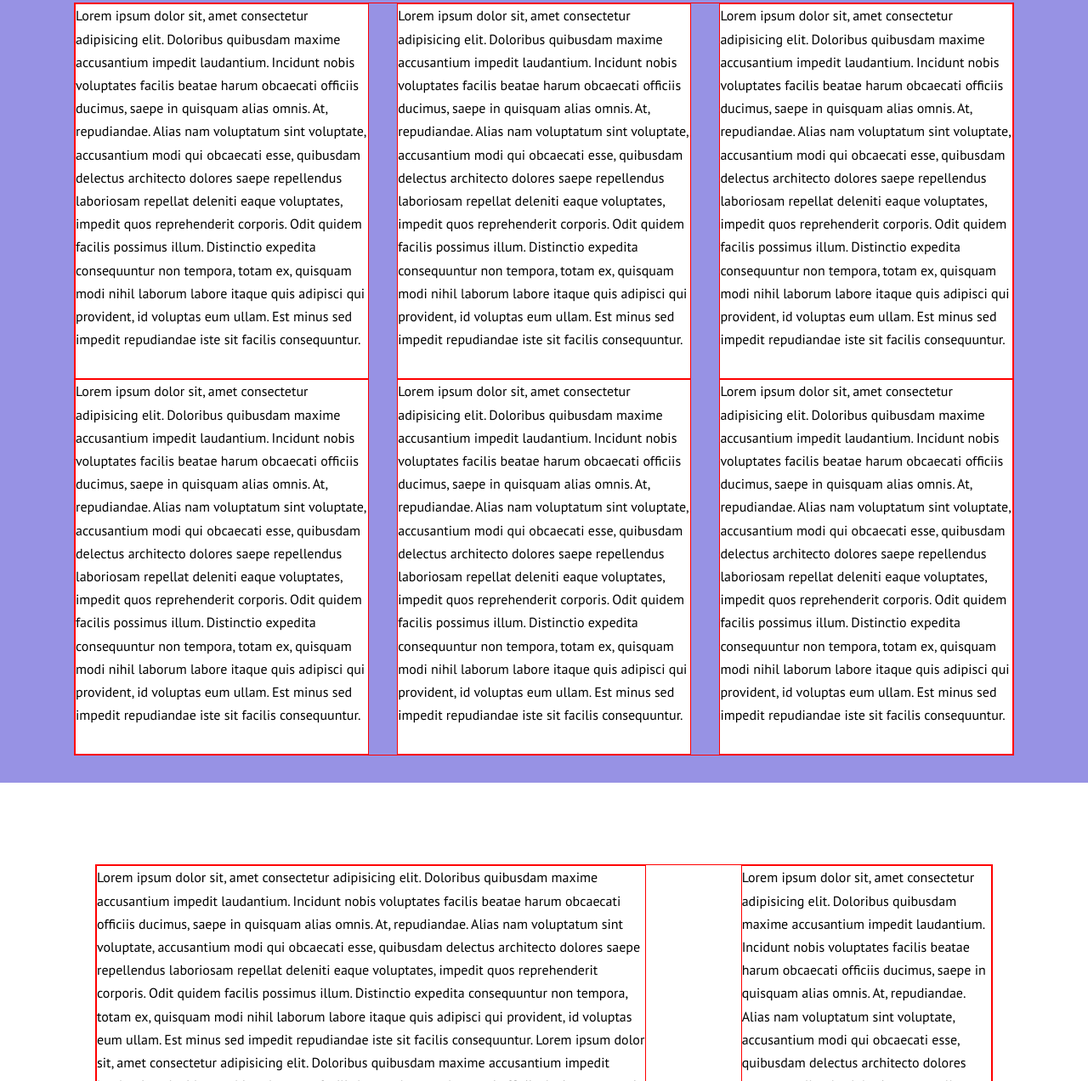
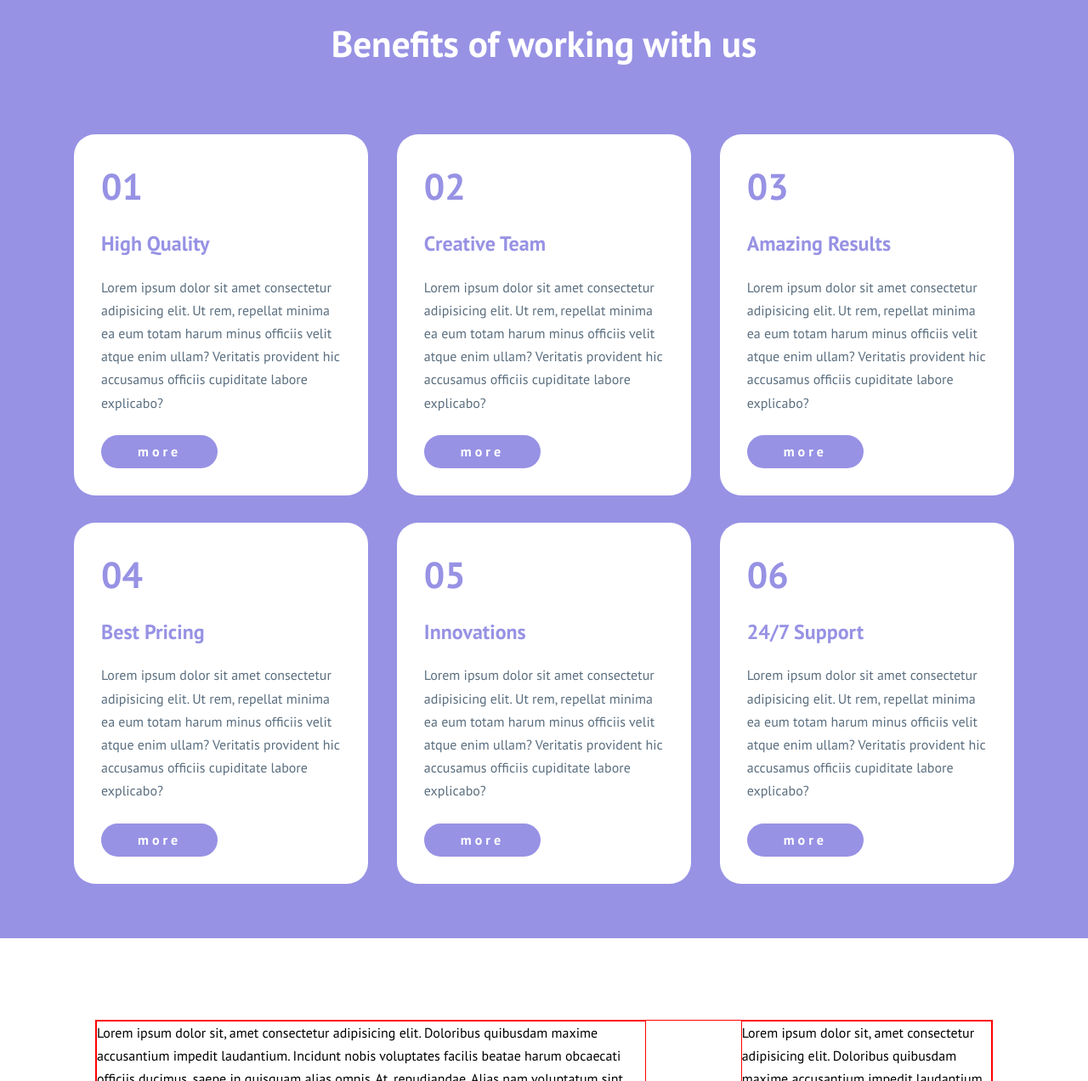
Before and after one commit to cibs84/htmlcss-responsive-layout, a plain HTML site: page index.html in a window 1280 px wide. Shown: the part 3179-4451 px from the top of the page at 85% size. Drawn offline with Linux system fonts and the light colour scheme.

Commit message:
SECTIONS Testimonials and Benefits completed

```diff
--- a/css/style.css
+++ b/css/style.css
@@ -190,9 +190,6 @@ header .container nav.flex-container ul.flex-container li {
 
 #testimonials .container .columns.flex-container {
     flex-wrap: wrap;
-
-    /* TEST */
-    border: 1px solid red;
 }
 
 #testimonials .container .columns.flex-container .col {
@@ -200,9 +197,6 @@ header .container nav.flex-container ul.flex-container li {
     width: 100%;
     padding-bottom: 2rem;
     color: white;
-
-    /* TEST */
-    border: 1px solid red;
 }
 
 #testimonials .container .columns.flex-container .col.description {
@@ -239,6 +233,7 @@ header .container nav.flex-container ul.flex-container li {
     background-color: #9792e4;
     text-align: center;
     justify-content: center;
+    border-radius: 50px;
 }
 
 #testimonials .container .columns.flex-container .col .card cite {
@@ -246,6 +241,7 @@ header .container nav.flex-container ul.flex-container li {
     font-style: normal;
     font-size: 1.4rem;
     margin-top: 1.5rem;
+    display: block;
 }
 
 #testimonials .container .columns.flex-container .col .card .image-box {
@@ -269,24 +265,57 @@ header .container nav.flex-container ul.flex-container li {
     background-color: #9792e4;
 }
 
+#benefits .container h2 {
+    color: white;
+    font-size: 2.7rem;
+    margin: 2rem 0 5rem;
+    text-align: center;
+    line-height: 3.3rem;
+}
+
 #benefits .container .columns.flex-container {
     flex-wrap: wrap;
     justify-content: space-between;
-
-    /* TEST */
-    border: 1px solid red;
 }
 
 #benefits .container .columns.flex-container .col {
-    width: 100%;
     padding-bottom: 2rem;
-    color: black;
-    background-color: white;
-
-    /* TEST */
-    border: 1px solid red;
 }
 
+#benefits .col .card {
+    background-color: white;
+    align-items: center;
+}
+
+#benefits .col .card .number {
+    width: 100%;
+    color: #9792e4;
+    font-size: 2.7rem;
+    font-weight: 800;
+    margin-top: 1rem;
+}
+
+#benefits .col .card h3 {
+    color: #9792e4;
+    font-size: 1.5rem;
+    margin: 2.5rem 0 1.5rem;
+}
+
+#benefits .col .card p {
+    line-height: 1.7rem;
+    font-weight: 500;
+    color: #5a6e7f;
+}
+
+#benefits .col .card a {
+    font-weight: 600;
+    color: white;
+    letter-spacing: 0.25rem;
+    background-color: #9792e4;
+    border-radius: 20px;
+    padding: 6px 43px;
+    margin-top: 1.5rem;
+}
 /* SECTION - About Us */
 #about-us {
     padding-top: 6rem;
@@ -383,7 +412,8 @@ footer .container > div {
     }
 
     #testimonials .container .columns.flex-container .col .card .quote-box {
-        width: 75%;
+        width: calc(100% - 200px);
+        padding-left: 2rem;
     }
 
     /* SECTION - About Us */
@@ -454,6 +484,11 @@ footer .container > div {
         margin: 0 auto;
     }
 
+    /* SECTION - Testimonials */
+    #testimonials .container .columns.flex-container .col .card .quote-box {
+        padding-left: 3.5rem;
+    }
+
     /* SECTION - Benefits */
     #benefits .container .columns.flex-container .col {
         width: calc((100% / 3) - 1.4rem);
--- a/index.html
+++ b/index.html
@@ -194,10 +194,12 @@
                     <div class="col">
                         <div class="card flex-container">
 
+                            <!-- Image -->
                             <div class="image-box">
                                 <img src="img/testimonial1.jpg" alt="Nat Reynold Picture">
                             </div>
 
+                            <!-- Quote -->
                             <div class="quote-box">
                                 <blockquote>
                                     <i class="fa-solid fa-quote-left"></i>
@@ -208,17 +210,18 @@
                                 <cite>NAT REYNOLDS</cite>
                             </div>
                         </div>
-
                     </div>
 
                     <!-- Testimonial -->
                     <div class="col">
                         <div class="card flex-container">
 
+                            <!-- Image -->
                             <div class="image-box">
-                                <img src="img/testimonial1.jpg" alt="Nat Reynold Picture">
+                                <img src="img/testimonial2.jpg" alt="Celia Almeda Picture">
                             </div>
 
+                            <!-- Quote -->
                             <div class="quote-box">
                                 <blockquote>
                                     <i class="fa-solid fa-quote-left"></i>
@@ -226,31 +229,31 @@
                                     <i class="fas fa-quote-right"></i>
                                 </blockquote>
 
-                                <cite>NAT REYNOLDS</cite>
+                                <cite>CELIA ALMEDA</cite>
                             </div>
                         </div>
-
                     </div>
 
                     <!-- Testimonial -->
                     <div class="col">
                         <div class="card flex-container">
 
+                            <!-- Image -->
                             <div class="image-box">
-                                <img src="img/testimonial1.jpg" alt="Nat Reynold Picture">
+                                <img src="img/testimonial3.jpg" alt="Bob Roberts Picture">
                             </div>
 
+                            <!-- Quote -->
                             <div class="quote-box">
                                 <blockquote>
-                                    <i class="fa-solid fa-quote-left"></i>
+                                    <span><i class="fa-solid fa-quote-left"></i></span>
                                     Lorem ipsum, dolor sit amet consectetur adipisicing elit. Repellat, provident laudantium consequuntur architecto tenetur sint iusto maiores eveniet perferendis dolorum ipsa.
                                     <i class="fas fa-quote-right"></i>
                                 </blockquote>
 
-                                <cite>NAT REYNOLDS</cite>
+                                <cite>BOB ROBERTS</cite>
                             </div>
                         </div>
-
                     </div>
 
                 </div>
@@ -260,48 +263,113 @@
         <!-- SECTION - Benefits -->
         <section id="benefits">
             <div class="container">
+
+                <!-- Title -->
+                <h2>Benefits of working with us</h2>
+
+                <!-- Columns Benefits -->
                 <div class="columns flex-container">
 
                     <!-- Benefit -->
                     <div class="col">
-                        Lorem ipsum dolor sit, amet consectetur adipisicing elit. Doloribus quibusdam maxime accusantium impedit laudantium. Incidunt nobis voluptates facilis beatae harum obcaecati officiis ducimus, saepe in quisquam alias omnis. At, repudiandae.
-                        Alias nam voluptatum sint voluptate, accusantium modi qui obcaecati esse, quibusdam delectus architecto dolores saepe repellendus laboriosam repellat deleniti eaque voluptates, impedit quos reprehenderit corporis. Odit quidem facilis possimus illum.
-                        Distinctio expedita consequuntur non tempora, totam ex, quisquam modi nihil laborum labore itaque quis adipisci qui provident, id voluptas eum ullam. Est minus sed impedit repudiandae iste sit facilis consequuntur.
+                        <div class="card flex-container">
+
+                            <div class="number">
+                                01
+                            </div>
+
+                            <h3>High Quality</h3>
+
+                            <p>Lorem ipsum dolor sit amet consectetur adipisicing elit. Ut rem, repellat minima ea eum totam harum minus officiis velit atque enim ullam? Veritatis provident hic accusamus officiis cupiditate labore explicabo?</p>
+
+                            <!-- Button -->
+                            <a href="#">more</a>
+                        </div>
                     </div>
 
                     <!-- Benefit -->
                     <div class="col">
-                        Lorem ipsum dolor sit, amet consectetur adipisicing elit. Doloribus quibusdam maxime accusantium impedit laudantium. Incidunt nobis voluptates facilis beatae harum obcaecati officiis ducimus, saepe in quisquam alias omnis. At, repudiandae.
-                        Alias nam voluptatum sint voluptate, accusantium modi qui obcaecati esse, quibusdam delectus architecto dolores saepe repellendus laboriosam repellat deleniti eaque voluptates, impedit quos reprehenderit corporis. Odit quidem facilis possimus illum.
-                        Distinctio expedita consequuntur non tempora, totam ex, quisquam modi nihil laborum labore itaque quis adipisci qui provident, id voluptas eum ullam. Est minus sed impedit repudiandae iste sit facilis consequuntur.
+                        <div class="card flex-container">
+
+                            <div class="number">
+                                02
+                            </div>
+
+                            <h3>Creative Team</h3>
+
+                            <p>Lorem ipsum dolor sit amet consectetur adipisicing elit. Ut rem, repellat minima ea eum totam harum minus officiis velit atque enim ullam? Veritatis provident hic accusamus officiis cupiditate labore explicabo?</p>
+
+                            <!-- Button -->
+                            <a href="#">more</a>
+                        </div>
                     </div>
 
                     <!-- Benefit -->
                     <div class="col">
-                        Lorem ipsum dolor sit, amet consectetur adipisicing elit. Doloribus quibusdam maxime accusantium impedit laudantium. Incidunt nobis voluptates facilis beatae harum obcaecati officiis ducimus, saepe in quisquam alias omnis. At, repudiandae.
-                        Alias nam voluptatum sint voluptate, accusantium modi qui obcaecati esse, quibusdam delectus architecto dolores saepe repellendus laboriosam repellat deleniti eaque voluptates, impedit quos reprehenderit corporis. Odit quidem facilis possimus illum.
-                        Distinctio expedita consequuntur non tempora, totam ex, quisquam modi nihil laborum labore itaque quis adipisci qui provident, id voluptas eum ullam. Est minus sed impedit repudiandae iste sit facilis consequuntur.
+                        <div class="card flex-container">
+
+                            <div class="number">
+                                03
+                            </div>
+
+                            <h3>Amazing Results</h3>
+
+                            <p>Lorem ipsum dolor sit amet consectetur adipisicing elit. Ut rem, repellat minima ea eum totam harum minus officiis velit atque enim ullam? Veritatis provident hic accusamus officiis cupiditate labore explicabo?</p>
+
+                            <!-- Button -->
+                            <a href="#">more</a>
+                        </div>
                     </div>
 
                     <!-- Benefit -->
                     <div class="col">
-                        Lorem ipsum dolor sit, amet consectetur adipisicing elit. Doloribus quibusdam maxime accusantium impedit laudantium. Incidunt nobis voluptates facilis beatae harum obcaecati officiis ducimus, saepe in quisquam alias omnis. At, repudiandae.
-                        Alias nam voluptatum sint voluptate, accusantium modi qui obcaecati esse, quibusdam delectus architecto dolores saepe repellendus laboriosam repellat deleniti eaque voluptates, impedit quos reprehenderit corporis. Odit quidem facilis possimus illum.
-                        Distinctio expedita consequuntur non tempora, totam ex, quisquam modi nihil laborum labore itaque quis adipisci qui provident, id voluptas eum ullam. Est minus sed impedit repudiandae iste sit facilis consequuntur.
+                        <div class="card flex-container">
+
+                            <div class="number">
+                                04
+                            </div>
+
+                            <h3>Best Pricing</h3>
+
+                            <p>Lorem ipsum dolor sit amet consectetur adipisicing elit. Ut rem, repellat minima ea eum totam harum minus officiis velit atque enim ullam? Veritatis provident hic accusamus officiis cupiditate labore explicabo?</p>
+
+                            <!-- Button -->
+                            <a href="#">more</a>
+                        </div>
                     </div>
 
                     <!-- Benefit -->
                     <div class="col">
-                        Lorem ipsum dolor sit, amet consectetur adipisicing elit. Doloribus quibusdam maxime accusantium impedit laudantium. Incidunt nobis voluptates facilis beatae harum obcaecati officiis ducimus, saepe in quisquam alias omnis. At, repudiandae.
-                        Alias nam voluptatum sint voluptate, accusantium modi qui obcaecati esse, quibusdam delectus architecto dolores saepe repellendus laboriosam repellat deleniti eaque voluptates, impedit quos reprehenderit corporis. Odit quidem facilis possimus illum.
-                        Distinctio expedita consequuntur non tempora, totam ex, quisquam modi nihil laborum labore itaque quis adipisci qui provident, id voluptas eum ullam. Est minus sed impedit repudiandae iste sit facilis consequuntur.
+                        <div class="card flex-container">
+
+                            <div class="number">
+                                05
+                            </div>
+
+                            <h3>Innovations</h3>
+
+                            <p>Lorem ipsum dolor sit amet consectetur adipisicing elit. Ut rem, repellat minima ea eum totam harum minus officiis velit atque enim ullam? Veritatis provident hic accusamus officiis cupiditate labore explicabo?</p>
+
+                            <!-- Button -->
+                            <a href="#">more</a>
+                        </div>
                     </div>
 
                     <!-- Benefit -->
                     <div class="col">
-                        Lorem ipsum dolor sit, amet consectetur adipisicing elit. Doloribus quibusdam maxime accusantium impedit laudantium. Incidunt nobis voluptates facilis beatae harum obcaecati officiis ducimus, saepe in quisquam alias omnis. At, repudiandae.
-                        Alias nam voluptatum sint voluptate, accusantium modi qui obcaecati esse, quibusdam delectus architecto dolores saepe repellendus laboriosam repellat deleniti eaque voluptates, impedit quos reprehenderit corporis. Odit quidem facilis possimus illum.
-                        Distinctio expedita consequuntur non tempora, totam ex, quisquam modi nihil laborum labore itaque quis adipisci qui provident, id voluptas eum ullam. Est minus sed impedit repudiandae iste sit facilis consequuntur.
+                        <div class="card flex-container">
+
+                            <div class="number">
+                                06
+                            </div>
+
+                            <h3>24/7 Support</h3>
+
+                            <p>Lorem ipsum dolor sit amet consectetur adipisicing elit. Ut rem, repellat minima ea eum totam harum minus officiis velit atque enim ullam? Veritatis provident hic accusamus officiis cupiditate labore explicabo?</p>
+
+                            <!-- Button -->
+                            <a href="#">more</a>
+                        </div>
                     </div>
                 </div>
             </div>
```
